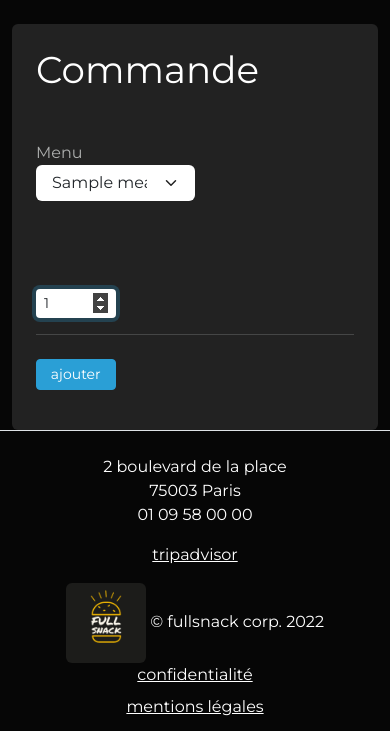
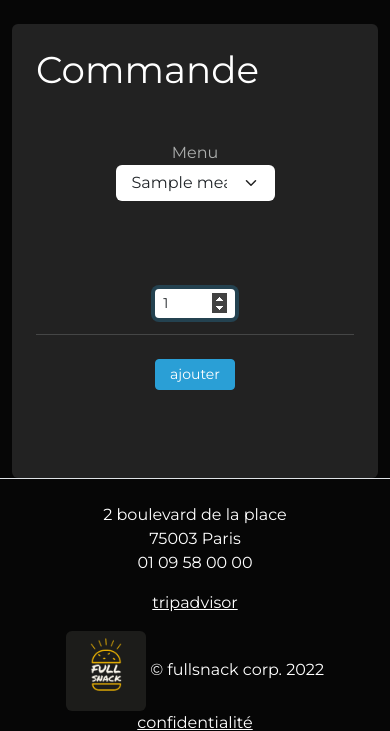
Before and after one commit to moustii/restaurant, a PHP site: template Views/actions/order.view.php in a window 390 px wide. Shown: the part 128-859 px from the top of the page. Run offline with PHP 8.4, Linux system fonts and the light colour scheme; the template is opened without the code that fills it: most values are stand-ins (such as "Sample title", 1, 10 or a date in 2020); some libraries are stand-ins or nearby versions.

Commit message:
fixed responsive design creer compte, order, booking

```diff
--- a/Views/account/create_account.view.php
+++ b/Views/account/create_account.view.php
@@ -34,8 +34,8 @@
                 </div>
 
                 <div class="col-md-5">
-                    <label for="phone" class="form-label">N°Téléphone <span class="text-muted">(*Obligatoire)</span></label>
-                    <input type="tel" class="form-control" name="phone" id="phone" pattern="[0-9]{10}" placeholder="Numéro de téléphone" required>
+                    <label for="phone" class="form-label">Tel <span class="text-muted">(*Obligatoire)</span></label>
+                    <input type="tel" class="form-control" name="phone" id="phone" pattern="[0-9]{10}" placeholder="N° téléphone" required>
                 </div>
 
                 <div class="col-12">
--- a/Views/actions/order.view.php
+++ b/Views/actions/order.view.php
@@ -7,10 +7,10 @@
     <h1>Commande</h1>
 
     <div class="row mt-5">
-        <div class="col-md-7 col-lg-7">
+        <div class="col-12 col-lg-7 text-center text-lg-start">
             <form>
                 <label for='product'>Menu</label>
-                <select class="form-select w-50" name='product' id='product' class="rounded">
+                <select class="form-select w-50 mx-auto ms-lg-0" name='product' id='product' class="rounded">
                     <?php foreach($meals as $meal): ?>
                         <option value=<?= $meal->meal_id ?>> <?= $meal->meal_name ?> </option>
                     <?php endforeach; ?>
@@ -18,22 +18,24 @@
 
                 <div class="mt-4" id='productDetails'>
                     <img src='' class="img-fluid rounded w-50" alt=''>
-                    <p class="mt-3 text-white w-50"></p>
+                    <p class="mt-3 text-white w-50 mx-auto ms-lg-0"></p>
                     <span class="fs-3 text-white"></span>
                 </div>
 
                 <label for='quantity'></label>
-                <input type='number' name='quantity' id='quantity' value="1" min='1' max="15" class="form-control form-control-sm w-25" placeholder="quantité" required autofocus>
+                <input type='number' name='quantity' id='quantity' value="1" min='1' max="15" class="form-control form-control-sm w-25 mx-auto ms-lg-0" placeholder="quantité" required autofocus>
                 <hr class="mb-4">
                 <input type='button' name='add' id='add' value='ajouter' class="form-control form-control-sm btn btn-sm btn-primary w-25">
             </form>
         </div>
 
-        <div class="col-md-5 col-lg-5">
+        <div class="col-12 col-lg-5 mt-5">
             <form id='formValidPanier'>
-                <table class="table table-dark gy-5 text-white" id='panier'>
+                <div class="table-responsive">
+                    <table class="table table-dark gy-5 text-white" id='panier'>
 
-                </table>
+                    </table>
+                </div>
                 <input type='button' class='btn btn-success' name='validate' id='validate' value='valider la commande' hidden>
             </form>
         </div>
```
Also changed, not shown: Views/actions/booking.view.php (+4 -4 lines).
